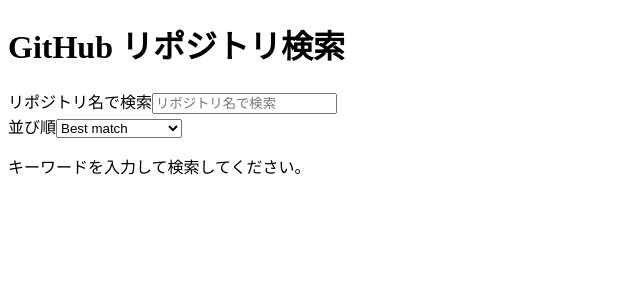
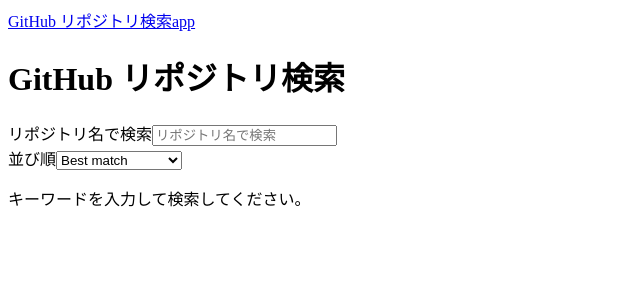
Before and after one commit to limoza/github-repo-search, a Next.js app: page / in a window 1280 px wide. Shown: the top 300 px of the page, without its empty margins (0-640 px from the left). Built offline with nearby package versions, Linux system fonts and the light colour scheme.

Commit message:
layoutでAppHeaderをimport

```diff
--- a/src/app/layout.tsx
+++ b/src/app/layout.tsx
@@ -1,7 +1,20 @@
-export default function Layout({ children }: { children: React.ReactNode }) {
+import type { ReactNode } from 'react';
+
+import { AppHeader } from '@/components/AppHeader';
+
+type RootLayoutProps = {
+  children: ReactNode;
+};
+
+export default function RootLayout({ children }: RootLayoutProps) {
   return (
-    <html>
-      <body>{children}</body>
+    <html lang="ja">
+      <body>
+        <div>
+          <AppHeader />
+          <div>{children}</div>
+        </div>
+      </body>
     </html>
   );
 }
```
